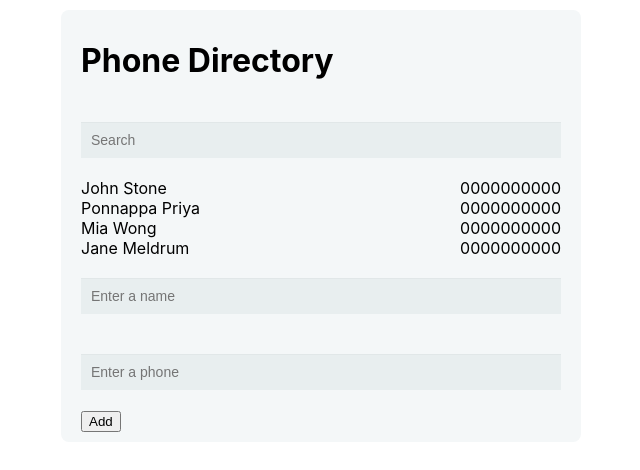
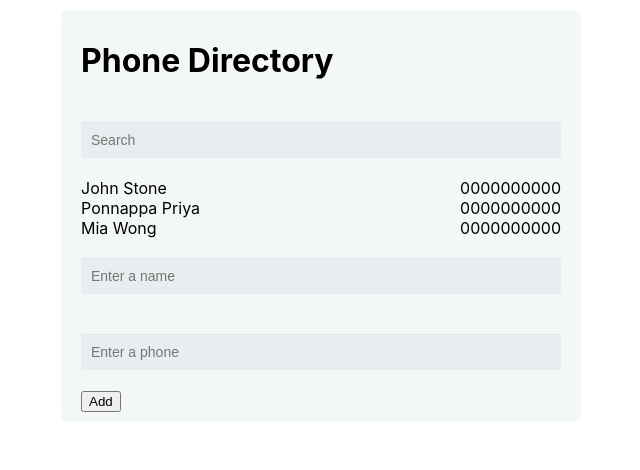
Before and after one commit to sumayd/phone-directory, a React (Create React App) app: page / in a window 1280 px wide. Shown: the top 470 px of the page, without its empty margins (319-959 px from the left). Built offline with nearby package versions, Linux system fonts and the light colour scheme.

Commit message:
create contact state

```diff
--- a/src/Components/Contacts.js
+++ b/src/Components/Contacts.js
@@ -4,13 +4,22 @@
 
 class Contacts extends Component {
    state = {
-
+    contacts:[{
+        name:'John Stone',
+        phone:'0000000000'
+       },{
+        name:'Ponnappa Priya',
+        phone:'0000000000'
+       },{
+        name:'Mia Wong',
+        phone:'0000000000'
+    }]
    };
 
     render() {
         return (
             <div>
-                <List/>
+                <List contacts={this.state.contacts}/>
                 <Form/>
             </div>
         )
--- a/src/Components/List.js
+++ b/src/Components/List.js
@@ -1,7 +1,11 @@
 import React, { Component } from 'react'
+import PropTypes from 'prop-types';
 import './List.css';
 
 class List extends Component {
+    static propTypes ={
+        contacts: PropTypes.array.isRequired,
+    };
     render() {
         return (
             <div className={"lisContent"}>
@@ -9,22 +13,12 @@
                 <div className={"personFiltre"}>
                     <input name={"filter"} id={"filter"} placeholder={"Search"}/>
                     <ul className={"personList"}>
-                        <li>
-                            <span className={"name"}>John Stone</span>
-                            <span className={"phone"}>0000000000</span>
-                        </li>
-                        <li>
-                            <span className={"name"}>Ponnappa Priya</span>
-                            <span className={"phone"}>0000000000</span>
-                        </li>
-                        <li>
-                            <span className={"name"}>Mia Wong</span>
-                            <span className={"phone"}>0000000000</span>
-                        </li>
-                        <li>
-                            <span className={"name"}>Jane Meldrum</span>
-                            <span className={"phone"}>0000000000</span>
-                        </li>
+                        {this.props.contacts.map( contact =>
+                                <li key={contact.phone}>
+                                    <span className={"name"}>{contact.name}</span>
+                                    <span className={"phone"}>{contact.phone}</span>
+                                </li>
+                        )}
                     </ul>
                 </div>
             </div>
```
